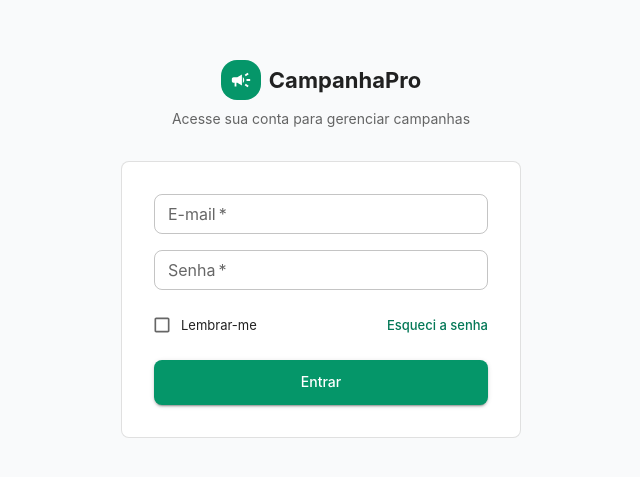
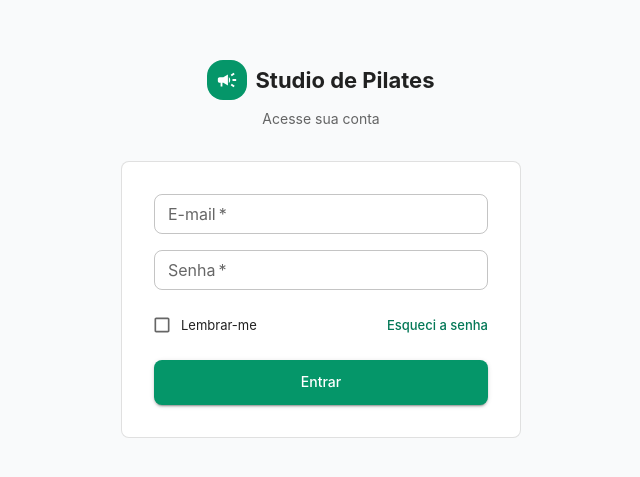
Before and after one commit to gabriellimoni/anna-maria-studio-management, a React (Vite) app in the folder apps/web/: page /login in a window 1280 px wide. Shown: the part 151-628 px from the top of the page, without its empty margins (319-959 px from the left). Built offline with nearby package versions, Linux system fonts and the light colour scheme; no server answers.

Commit message:
fix: rebrand login screen and tab title to Studio de Pilates

```diff
--- a/apps/web/index.html
+++ b/apps/web/index.html
@@ -4,7 +4,7 @@
     <meta charset="UTF-8" />
     <link rel="icon" type="image/x-icon" href="/favicon.ico" />
     <meta name="viewport" content="width=device-width, initial-scale=1.0" />
-    <title>Representante de Vendas</title>
+    <title>Studio de Pilates</title>
   </head>
   <body>
     <div id="root"></div>
--- a/apps/web/src/pages/LoginPage.tsx
+++ b/apps/web/src/pages/LoginPage.tsx
@@ -81,11 +81,11 @@ export function LoginPage() {
               <Campaign sx={{ color: 'white', fontSize: 22 }} />
             </Box>
             <Typography sx={{ fontWeight: 700, fontSize: 22 }}>
-              CampanhaPro
+              Studio de Pilates
             </Typography>
           </Box>
           <Typography sx={{ color: 'text.secondary', fontSize: 14 }}>
-            Acesse sua conta para gerenciar campanhas
+            Acesse sua conta
           </Typography>
         </Box>
 
```
